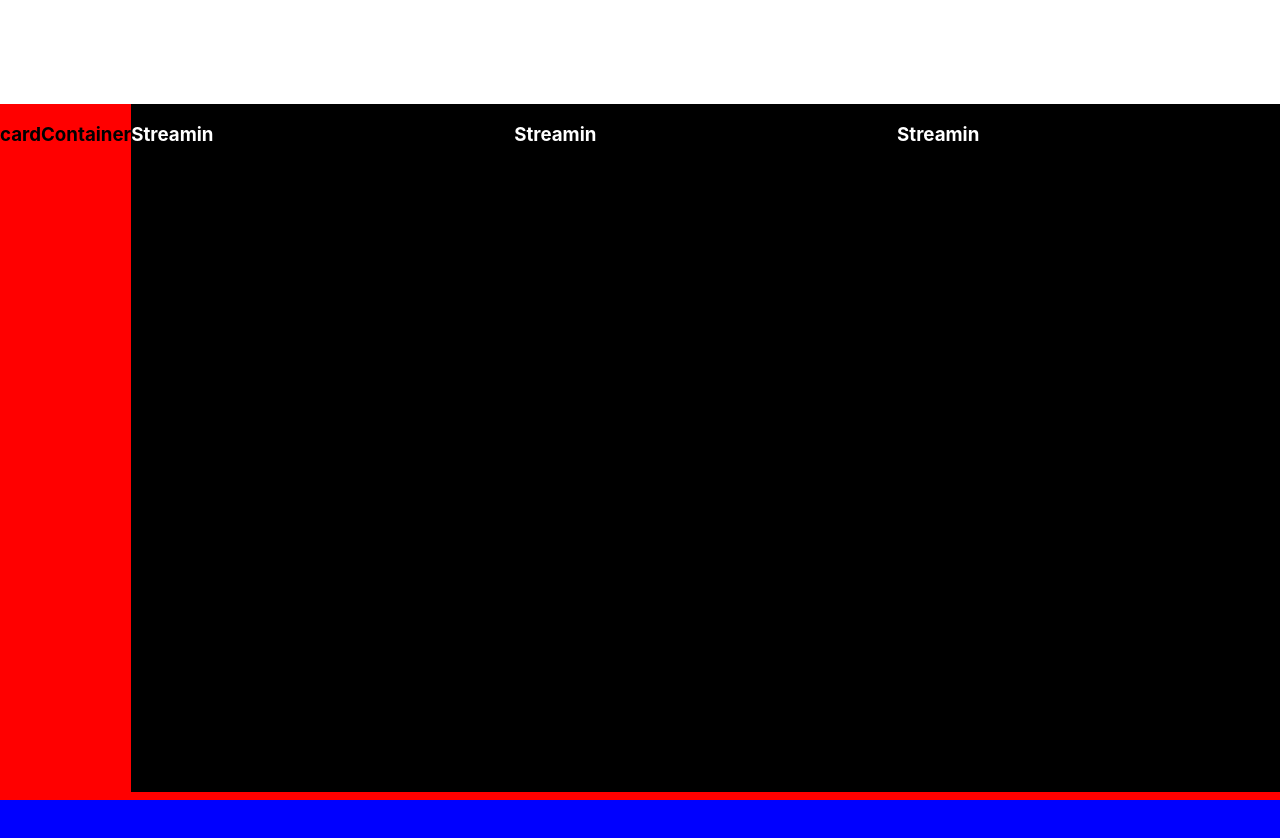
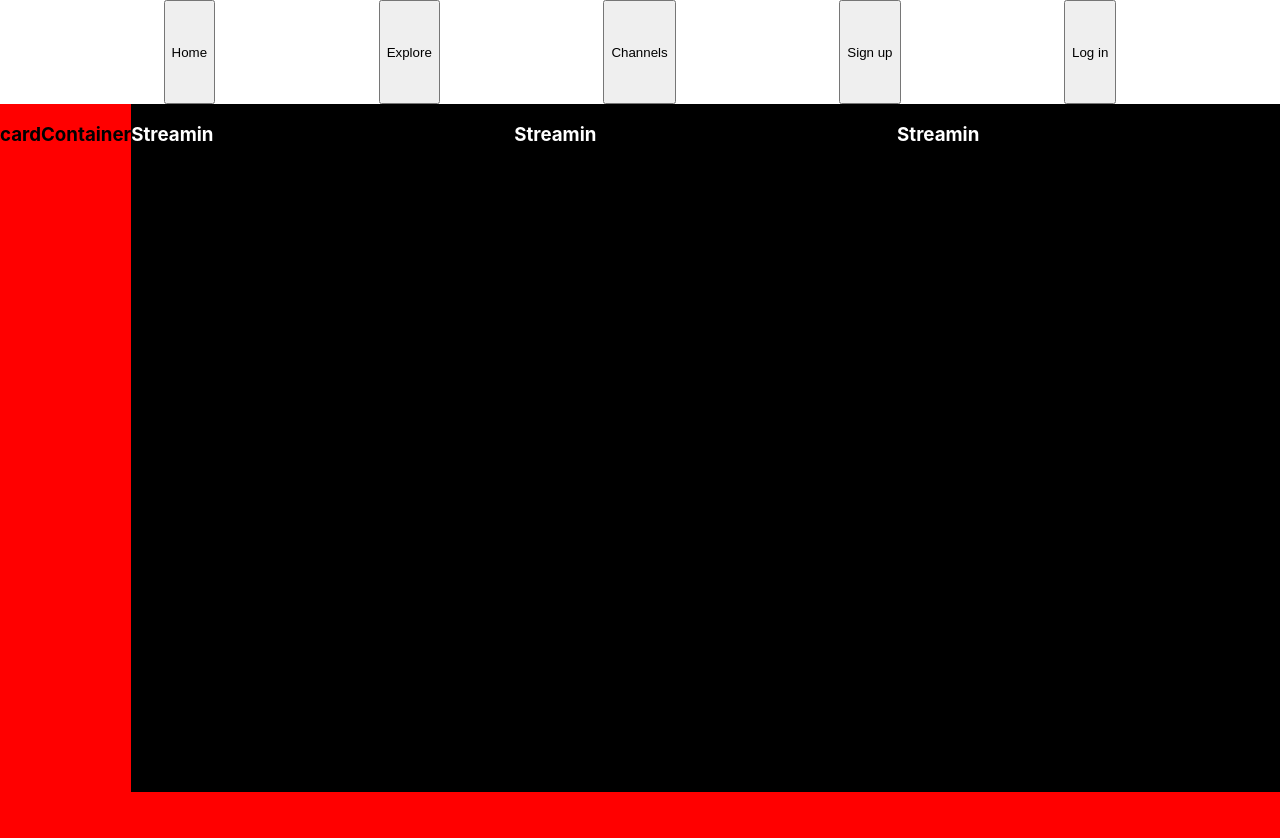
Before and after one commit to cbatsoula/CSS-Practice, a React (Create React App) app: page / in a window 1280 px wide. Shown: the top 838 px of the page. Built offline with nearby package versions, Linux system fonts and the light colour scheme.

Commit message:
adding nav buttons

```diff
--- a/src/App.css
+++ b/src/App.css
@@ -19,7 +19,7 @@
 
 .CardContainer {
   display: flex;
-  height: 87vh;
+  height: 100vh;
   width: 100vw;
   background-color: red;
   z-index: 1;
@@ -29,6 +29,7 @@
   display: flex;
   height: 13vh;
   width: 100vw;
+  justify-content: space-evenly;
 }
 
 .App-logo {
--- a/src/Nav.js
+++ b/src/Nav.js
@@ -5,6 +5,11 @@ class Nav extends React.Component {
   render () {
     return (
       <div className="Nav">
+        <button>Home</button>
+        <button>Explore</button>
+        <button>Channels</button>
+        <button>Sign up</button>
+        <button>Log in</button>
 
       </div>
     );
```
